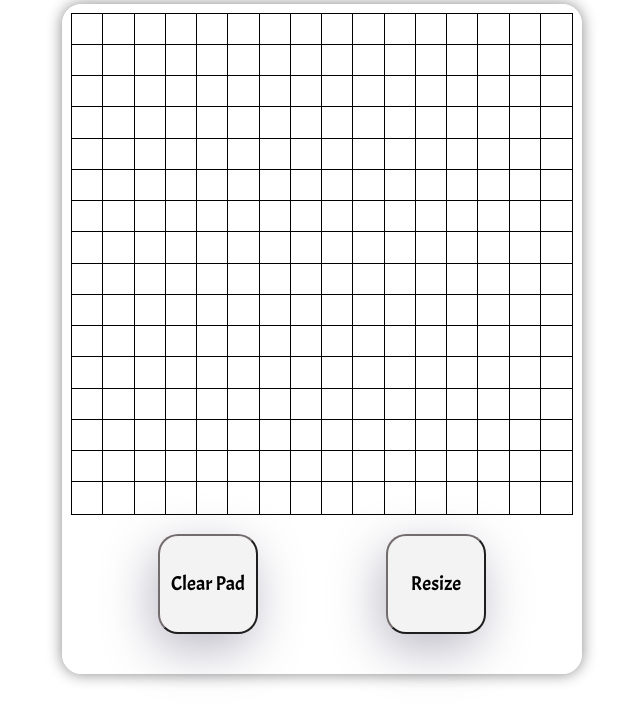
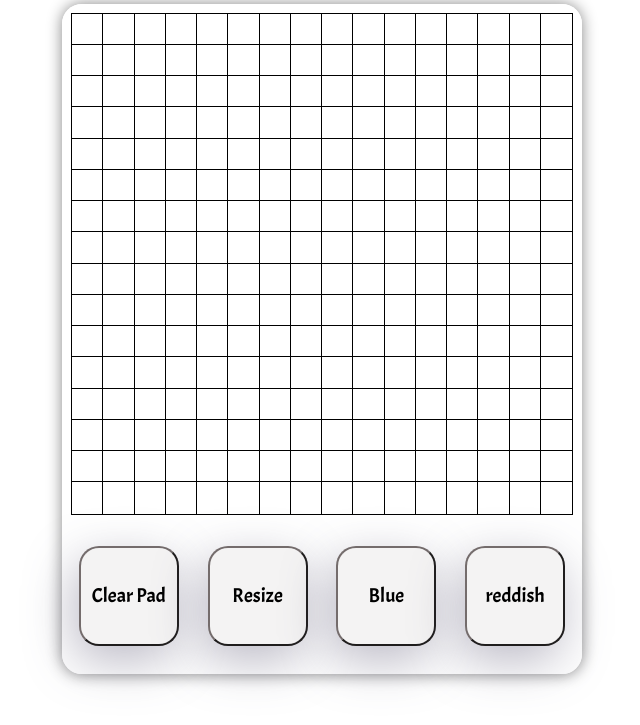
Before and after one commit to gitChimp88/etch_sketch, a plain HTML site: page index.html in a window 1280 px wide. Shown: the part 121-846 px from the top of the page, without its empty margins (318-958 px from the left). Drawn offline with nearby package versions, Linux system fonts and the light colour scheme.

Commit message:
Added some new buttons and a new color

```diff
--- a/CSS/styles.css
+++ b/CSS/styles.css
@@ -15,6 +15,10 @@ h1 {
   outline: 1px solid black;
   color: transparent;
 }
+
+
+
+
 
 .container div{
   line-height: 0
@@ -54,14 +58,10 @@ h1 {
   box-shadow: -5px 15px 50px rgba(84,79,111, .4);
   transition: .3s;
   border-color: #746c6c;
-
-
+  margin: 1%;
 
 }
 
-.one {
-  margin-right: 10%;
-}
 
 
 
@@ -85,3 +85,25 @@ h1 {
   box-shadow: -5px 15px 50px rgba(84,79,111, .2);
   color: brown;
 }
+
+.blue {
+  position: relative;
+
+}
+
+.blue:hover {
+  bottom: 1px;
+  box-shadow: -5px 15px 50px rgba(84,79,111, .2);
+  color: blue;
+}
+
+.red {
+  position: relative;
+
+}
+
+.red:hover {
+  bottom: 1px;
+  box-shadow: -5px 15px 50px rgba(84,79,111, .2);
+  color: #d46a6a;
+}
--- a/index.html
+++ b/index.html
@@ -14,13 +14,17 @@
 
 
 
+
 				<div class="container">
 				</div>
 
 				 <div class="cont">
 				<button class="but one">Clear Pad</button>
 				  <button class="but two" id="resize">Resize</button>
+				   <button class="but blue">Blue</button>
+				<button class="but red">reddish</button>
 				</div>
+
 
 
 
--- a/js/script.js
+++ b/js/script.js
@@ -19,12 +19,34 @@ for (i = 0; i < 16; i++)
     $('.squares').height(500/16);
 
   //setting drawing function
-  $('.squares').mouseenter(function() {
+
+    $('.squares').mouseenter(function() {
     $(this).css("background-color", "#d46a6a");
+   });
+
+
+  $('.blue').click(function() {
+    $('.squares').mouseenter(function() {
+      $(this).css("background-color", "blue")
+    });
+  });
+   $('.red').click(function() {
+    $('.squares').mouseenter(function() {
+      $(this).css("background-color", "#d46a6a")
+    });
   });
 
+
+  $(".squares").click(function () {
+   $(this).css("background-color", "white");
+});
+
+
+
+
+
   //setting clear pad
-  $('.but').click(function() {
+  $('.one').click(function() {
     $('.squares').css("background-color", "white");
 
 
```
Lines whose indentation alone changed are shown as unchanged.
